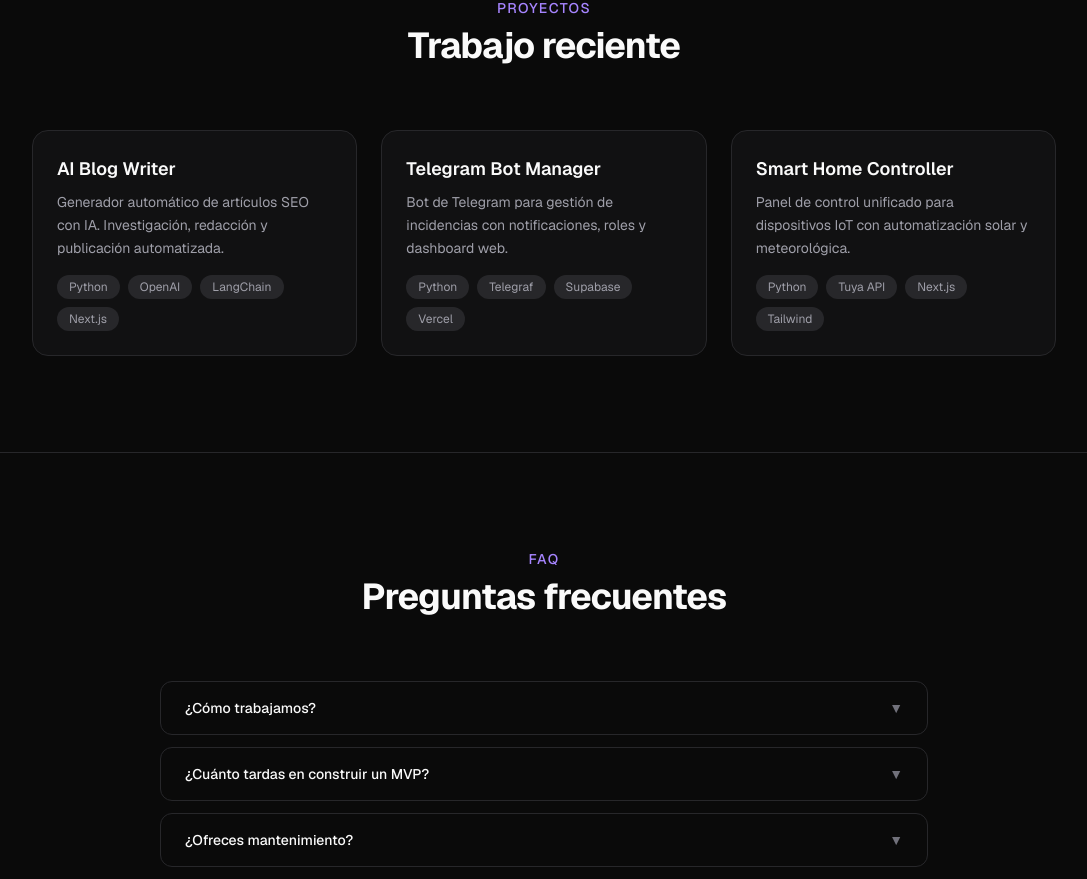
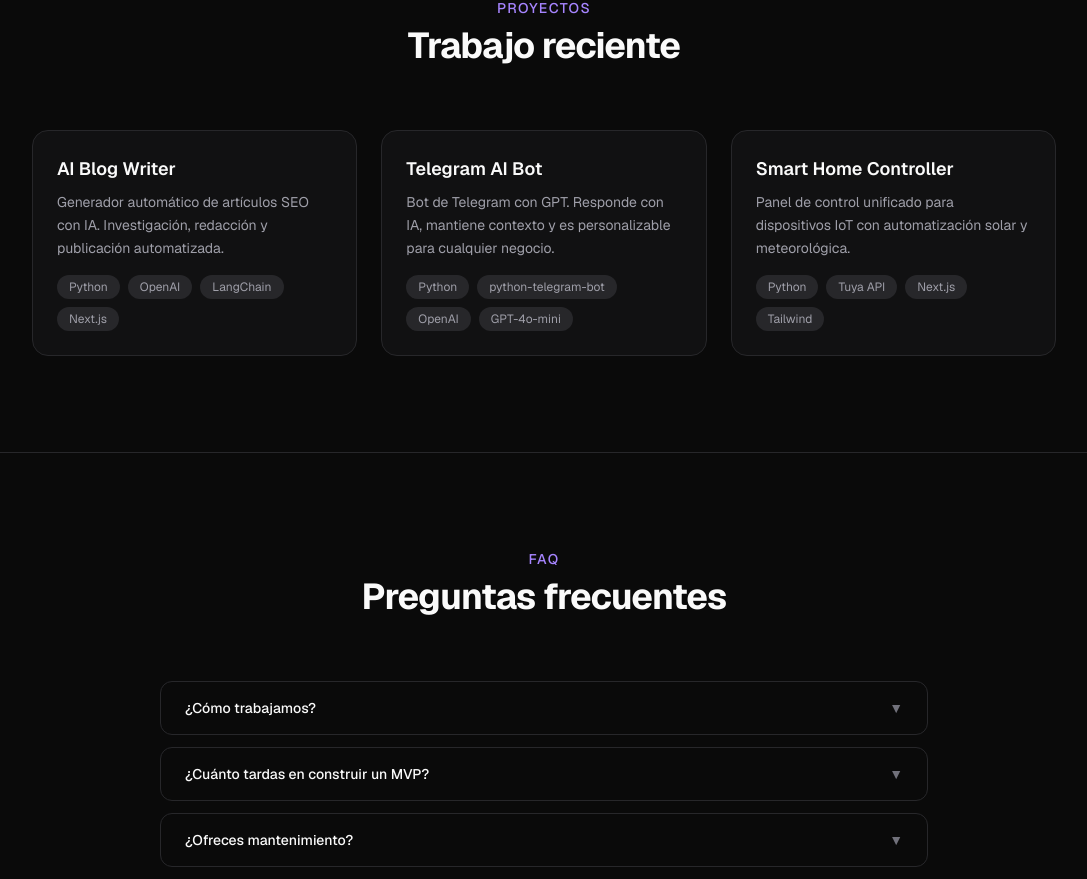
Before and after one commit to ignacioimatik-web/jistev-dev, a Next.js app: page / in a window 1280 px wide. Shown: the part 1695-2574 px from the top of the page, without its empty margins (96-1183 px from the left). Built offline with nearby package versions, Linux system fonts and the light colour scheme.

Commit message:
feat: actualizar proyectos con enlaces reales a GitHub

```diff
--- a/src/app/page.tsx
+++ b/src/app/page.tsx
@@ -35,16 +35,19 @@ const projects = [
     title: "AI Blog Writer",
     desc: "Generador automático de artículos SEO con IA. Investigación, redacción y publicación automatizada.",
     tech: ["Python", "OpenAI", "LangChain", "Next.js"],
+    url: "https://github.com/ignacioimatik-web",
   },
   {
-    title: "Telegram Bot Manager",
-    desc: "Bot de Telegram para gestión de incidencias con notificaciones, roles y dashboard web.",
-    tech: ["Python", "Telegraf", "Supabase", "Vercel"],
+    title: "Telegram AI Bot",
+    desc: "Bot de Telegram con GPT. Responde con IA, mantiene contexto y es personalizable para cualquier negocio.",
+    tech: ["Python", "python-telegram-bot", "OpenAI", "GPT-4o-mini"],
+    url: "https://github.com/ignacioimatik-web/telegram-ai-bot",
   },
   {
     title: "Smart Home Controller",
     desc: "Panel de control unificado para dispositivos IoT con automatización solar y meteorológica.",
     tech: ["Python", "Tuya API", "Next.js", "Tailwind"],
+    url: "https://github.com/ignacioimatik-web",
   },
 ];
 
@@ -199,8 +202,11 @@ function Projects() {
         </p>
         <div className="grid gap-6 sm:grid-cols-3">
           {projects.map((p) => (
-            <div
+            <a
               key={p.title}
+              href={p.url}
+              target="_blank"
+              rel="noopener noreferrer"
               className="group rounded-2xl border border-zinc-800 bg-zinc-900/50 p-6 transition-all hover:border-zinc-700"
             >
               <h3 className="mb-2 text-lg font-semibold">{p.title}</h3>
@@ -217,7 +223,7 @@ function Projects() {
                   </span>
                 ))}
               </div>
-            </div>
+            </a>
           ))}
         </div>
       </div>
```
